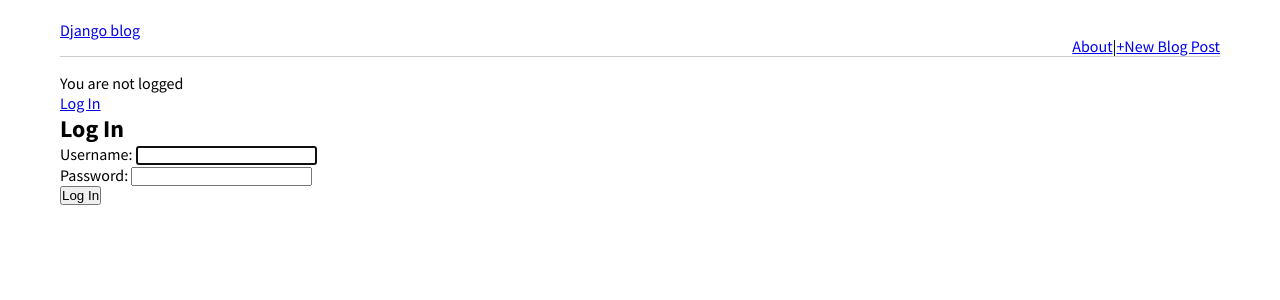
After one commit to Iam-samyog/django-rev, a Django app: page /accounts/login/ in a window 1280 px wide. The commit adds this page. Shown: the top 300 px of the page. Run offline with Django 5.2, Linux system fonts and the light colour scheme.

Commit message:
Login auth

```diff
--- a/django_rev/settings.py
+++ b/django_rev/settings.py
@@ -119,3 +119,7 @@ USE_TZ = True
 STATIC_URL = '/static/'
 STATIC_ROOT = BASE_DIR / 'staticfiles'
 STATICFILES_DIRS = [BASE_DIR / 'static']
+
+#Login_Redirect_url
+LOGIN_REDIRECT_URL = 'home'
+LOGOUT_REDIRECT_URL='home'
--- a/django_rev/urls.py
+++ b/django_rev/urls.py
@@ -19,5 +19,6 @@ from django.urls import path,include
 
 urlpatterns = [
     path('admin/', admin.site.urls),
+    path('accounts/',include('django.contrib.auth.urls')),
     path('',include('pages.urls')),
 ]
--- a/templates/base.html
+++ b/templates/base.html
@@ -3,8 +3,7 @@
 <html>
 <head>
 <title>Django blog</title>
-<link href="https://fonts.googleapis.com/css?family=Source+Sans+Pro:ǓǏǏ"
-rel="stylesheet">
+<link href="https://fonts.googleapis.com/css?family=Source+Sans+Pro:400,700" rel="stylesheet">
 <link href="{% static 'css/styles.css' %}" rel="stylesheet">
 </head>
 <body class="container">
@@ -20,8 +19,14 @@ rel="stylesheet">
     </div>
 
 </header>
-
-<div >
+{% if user.is_authenticated %}
+    <p>Hi {{ user.username }}</p>
+    <p><a href="{% url 'logout' %}">Log Out</a></p>
+{% else %}
+    <p>You are not logged </p>
+    <a href="{% url 'login' %}">Log In</a>
+{% endif %}
+<div class="content" >
 {% block content %}
 {% endblock content %}
 </div>
--- /dev/null
+++ b/templates/registration/login.html
@@ -0,0 +1,12 @@
+{% extends 'base.html' %}
+
+{% block content %}
+<h2>Log In</h2>
+
+<form action="post" >
+    {% csrf_token %}
+    {{ form.as_p }}
+    <button type="submit">Log In</button>
+</form>
+
+{% endblock %}
```
